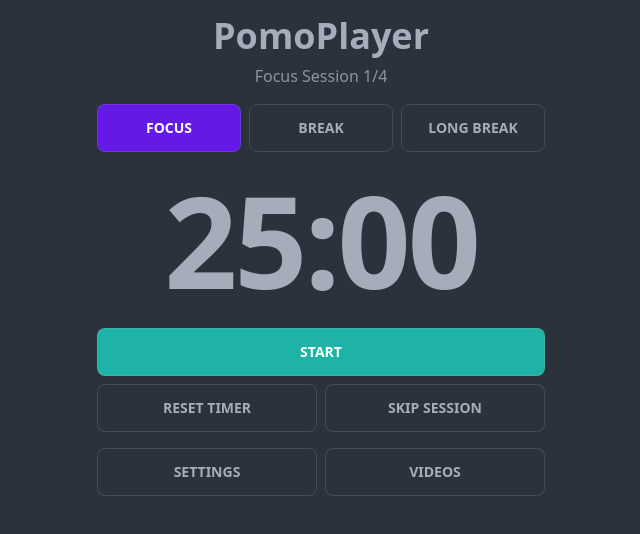
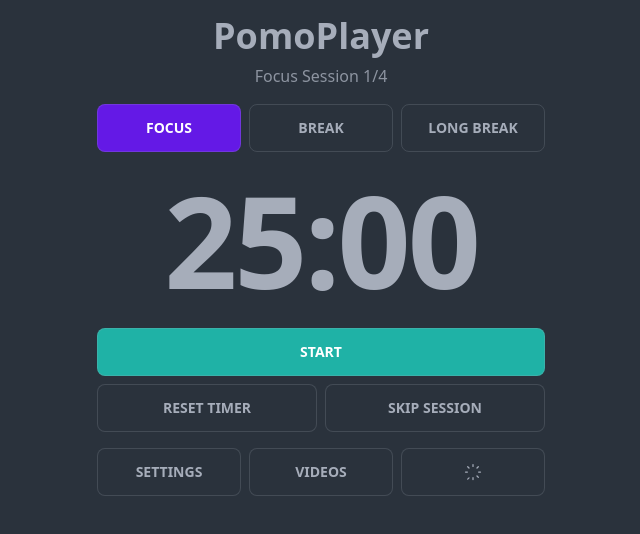
Before and after one commit to NateRolo/PomoPlayer, a Next.js app: page / in a window 1280 px wide. Shown: the top 534 px of the page, without its empty margins (319-959 px from the left). Built offline with nearby package versions, Linux system fonts and the light colour scheme.

Commit message:
feat: implement theme toggle functionality in PomodoroTimer and ActionBar for enhanced user experience

```diff
--- a/app/components/PomodoroTimer.tsx
+++ b/app/components/PomodoroTimer.tsx
@@ -53,6 +53,7 @@ export const PomodoroTimer: React.FC = () => {
         setYoutubePlayerVisible,
         onPlayerReady,
         handleYouTubePlayPause,
+        toggleTheme,
         formatTime,
     } = usePomodoroTimer();
 
@@ -103,6 +104,8 @@ export const PomodoroTimer: React.FC = () => {
                         <ActionBar
                             onShowSettings={() => setShowSettings(true)}
                             onShowVideoLibrary={() => setShowVideoLibrary(true)}
+                            currentTheme={currentTheme}
+                            onToggleTheme={toggleTheme}
                         />
                     </div>
                 </div>
--- a/app/components/PomodoroTimer/ActionBar.tsx
+++ b/app/components/PomodoroTimer/ActionBar.tsx
@@ -1,25 +1,54 @@
 import type React from "react";
+import { ThemeName } from "../../types/theme"; // Assuming ThemeName is here
+
+// Icons (simple SVGs for example)
+const SunIcon = () => (
+    <svg xmlns="http://www.w3.org/2000/svg" fill="none" viewBox="0 0 24 24" strokeWidth={1.5} stroke="currentColor" className="w-5 h-5">
+        <path strokeLinecap="round" strokeLinejoin="round" d="M12 3v2.25m6.364.386l-1.591 1.591M21 12h-2.25m-.386 6.364l-1.591-1.591M12 18.75V21m-6.364-.386l1.591-1.591M3 12h2.25m.386-6.364l1.591 1.591" />
+    </svg>
+);
+
+const MoonIcon = () => (
+    <svg xmlns="http://www.w3.org/2000/svg" fill="none" viewBox="0 0 24 24" strokeWidth={1.5} stroke="currentColor" className="w-5 h-5">
+        <path strokeLinecap="round" strokeLinejoin="round" d="M21.752 15.002A9.718 9.718 0 0118 15.75c-5.385 0-9.75-4.365-9.75-9.75 0-1.33.266-2.597.748-3.752A9.753 9.753 0 003 11.25C3 16.635 7.365 21 12.75 21a9.753 9.753 0 009.002-5.998z" />
+    </svg>
+);
 
 interface ActionBarProps {
     onShowSettings: () => void;
     onShowVideoLibrary: () => void;
+    currentTheme: ThemeName;
+    onToggleTheme: () => void;
 }
 
 export const ActionBar: React.FC<ActionBarProps> = ({
     onShowSettings,
     onShowVideoLibrary,
+    currentTheme,
+    onToggleTheme,
 }) => {
     return (
-        <div className="w-full max-w-md min-w-[300px] grid grid-cols-2 gap-2">
+        <div className="w-full max-w-md min-w-[300px] grid grid-cols-3 gap-2">
             <button
                 className="btn btn-neutral hover:btn-info border border-base-content/20 transform transition-all duration-200 hover:scale-105 active:scale-95"
-                onClick={onShowSettings}>
+                onClick={onShowSettings}
+                title="Settings"
+            >
                 Settings
             </button>
             <button
                 className="btn btn-neutral hover:btn-success border border-base-content/20 transform transition-all duration-200 hover:scale-105 active:scale-95"
-                onClick={onShowVideoLibrary}>
+                onClick={onShowVideoLibrary}
+                title="Videos"
+            >
                 Videos
+            </button>
+            <button
+                className="btn btn-neutral hover:btn-warning border border-base-content/20 transform transition-all duration-200 hover:scale-105 active:scale-95"
+                onClick={onToggleTheme}
+                title={`Switch to ${currentTheme === 'light' ? 'Dark' : 'Light'} Mode`}
+            >
+                {currentTheme === 'light' ? <MoonIcon /> : <SunIcon />}
             </button>
         </div>
     );
--- a/app/hooks/usePomodoroTimer.ts
+++ b/app/hooks/usePomodoroTimer.ts
@@ -308,6 +308,14 @@ export function usePomodoroTimer() {
     // eslint-disable-next-line react-hooks/exhaustive-deps
     }, [sessionType, isActive, durations]); // Include durations here
 
+    // --- NEW: Theme Toggle Function ---
+    const toggleTheme = useCallback(() => {
+        const newTheme = currentTheme === 'light' ? 'dark' : 'light';
+        setCurrentTheme(newTheme);
+        localStorage.setItem("theme", newTheme);
+        document.documentElement.setAttribute("data-theme", newTheme);
+    }, [currentTheme]);
+
     // --- Pause Prompt Action Handler ---
     const handlePausePromptAction = useCallback((action: "continue" | "reset" | "remind") => {
         // Clear current sound interval first
@@ -407,6 +415,7 @@ export function usePomodoroTimer() {
         setYoutubePlayerVisible,
         onPlayerReady, // Pass to YouTube component
         handleYouTubePlayPause, // Pass to MiniPlayer/controls
+        toggleTheme, // <-- Add the new function here
 
         // Utilities?
         formatTime, // Pass to TimerDisplay component
```
